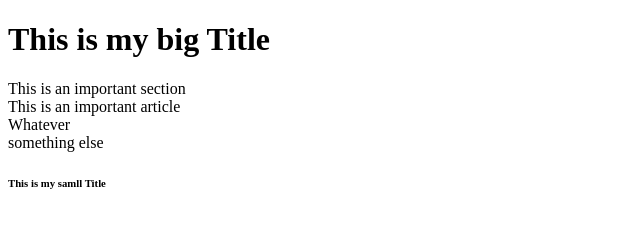
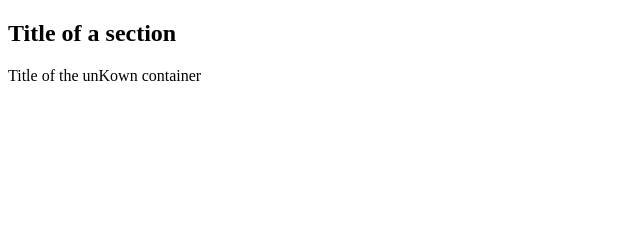
Before and after one commit to yshjft/KakaoTalkCloneCoding, a plain HTML site: page index.html in a window 1280 px wide. Shown: the whole page, without its empty margins (0-640 px from the left). Drawn offline with Linux system fonts and the light colour scheme.

Commit message:
2-7. 2-6내용 수정

```diff
--- a/index.html
+++ b/index.html
@@ -1,7 +1,4 @@
-<!-- 2-6.  Semantic vs Non Semantic Tags -->
-<!-- semantic/non-semantic 의미O/의미X -->
-<!-- div, span은 non-semantic  -->
-<!-- header, article(항목), section들은 semantic-->
+<!-- 2-7. Giving our tags a name (ID's and Classes) -->
 
 <!DOCTYPE html>
 <html>
@@ -12,11 +9,16 @@
     <title>This is my title</title>
 </head>
 <body>
-    <h1>This is my big Title</h1>
-    <section>This is an important section</section>
-    <article>This is an important article</article>
-    <div>Whatever</div>
-    <span>something else</span>
-    <h6>This is my samll Title</h6>
+   <section>
+       <header id="headerNumberOne" class="defaultHeader">
+           <h1>Title of a section</h1>
+       </header>
+   </section>
+
+   <article>
+       <div id="differentHeader" class="defaultHeader">
+           <header>Title of the unKown container</header>
+       </div>
+   </article>
 </body>
 </html>
```
